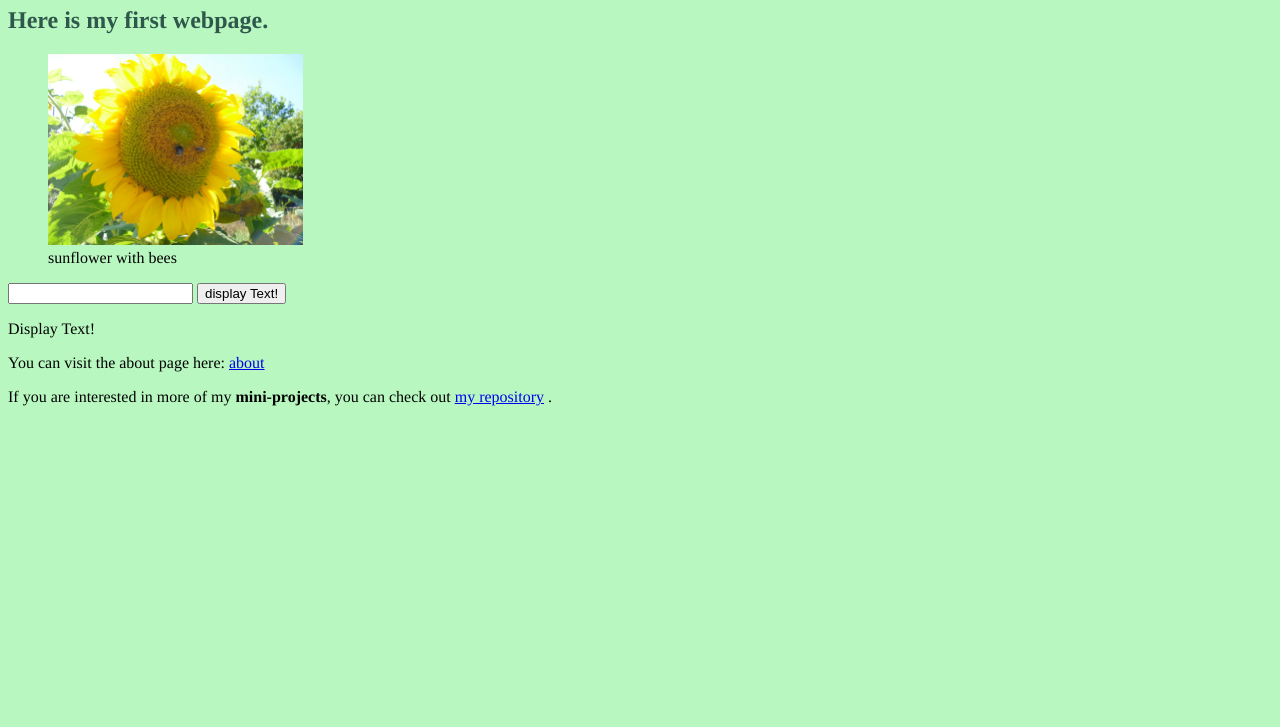
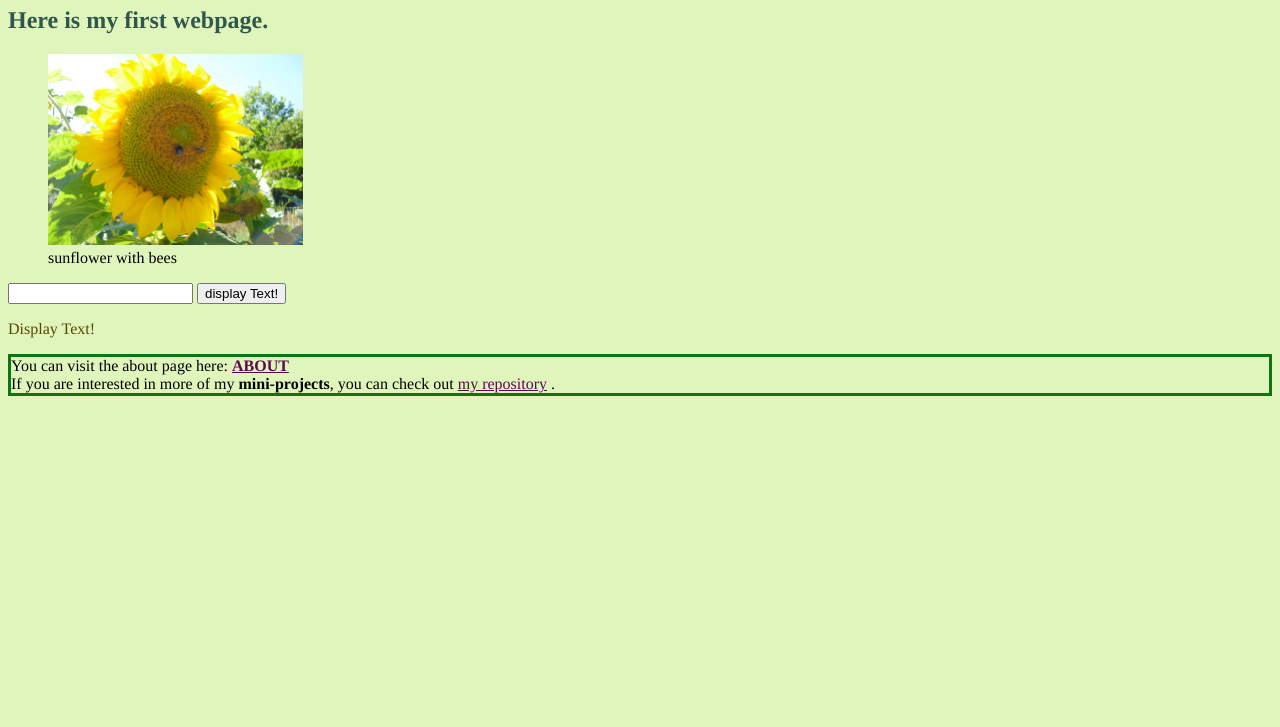
Before and after one commit to T-Al-D/WebExample, a plain HTML site: page index.html in a window 1280 px wide. Shown: the part 73-800 px from the top of the page. Drawn offline with Linux system fonts and the light colour scheme.

Commit message:
changed both html and css

```diff
--- a/css/aboutStyles.css
+++ b/css/aboutStyles.css
@@ -1,10 +1,4 @@
-html {
-	height: 100%;
-	font-size: 1rem;
-}
-
 body {
-	font-size: 1rem;
 	font-family: "Dosis", sans-serif;
 	background-color: rgb(150, 201, 235);
 }
--- a/css/indexStyles.css
+++ b/css/indexStyles.css
@@ -1,14 +1,10 @@
-html {
-	height: 100%;
-	font-size: 1rem;
+/* entire body */
+body {
+	font-family: Times, "Times New Roman", Georgia, serif;
+	background-color: rgb(223, 245, 188);
 }
 
-body {
-	font-size: 1rem;
-	font-family: Times, "Times New Roman", Georgia, serif;
-	background-color: rgb(184, 248, 192);
-}
-
+/* heading selector */
 h1 {
 	color: rgb(4, 61, 61);
 }
@@ -16,3 +12,17 @@ h1 {
 h2 {
 	color: rgb(48, 87, 75);
 }
+
+/* ID selector */
+#textDisplay {
+	color: rgb(90, 70, 3);
+}
+
+#end {
+	border: 3px solid rgb(13, 117, 18);
+}
+
+/* class selector */
+.linkedin {
+	color: rgba(90, 4, 79, 0.986);
+}
--- a/index.html
+++ b/index.html
@@ -21,16 +21,14 @@
 			<button id="textInputButton" name="displayButton">display Text!</button>
 			<p id="textDisplay">Display Text!</p>
 		</div>
-					<!--  LINK to about page -->
-		<p>
+					<!--  LINK to about page and repository -->
+		<p id="end">
 			You can visit the about page here:
-			<a href="about.html"> about </a>
-		</p>
-					<!--  LINK to repository -->
-		<p>
+			<a class="linkedin" href="about.html"> <strong>ABOUT</strong></a>
+		<br>
 			If you are interested in more of my <strong> mini-projects</strong>,
 			you can check out
-			<a href="https://github.com/T-Al-D" target="_blank">
+			<a class="linkedin" href="https://github.com/T-Al-D" target="_blank">
 				my repository</a> .
 		</p>
 		<script type="text/javascript" src="js/main.js"></script>
```
Also changed, not shown: about.html (+3 -3 lines), 1 other file.
